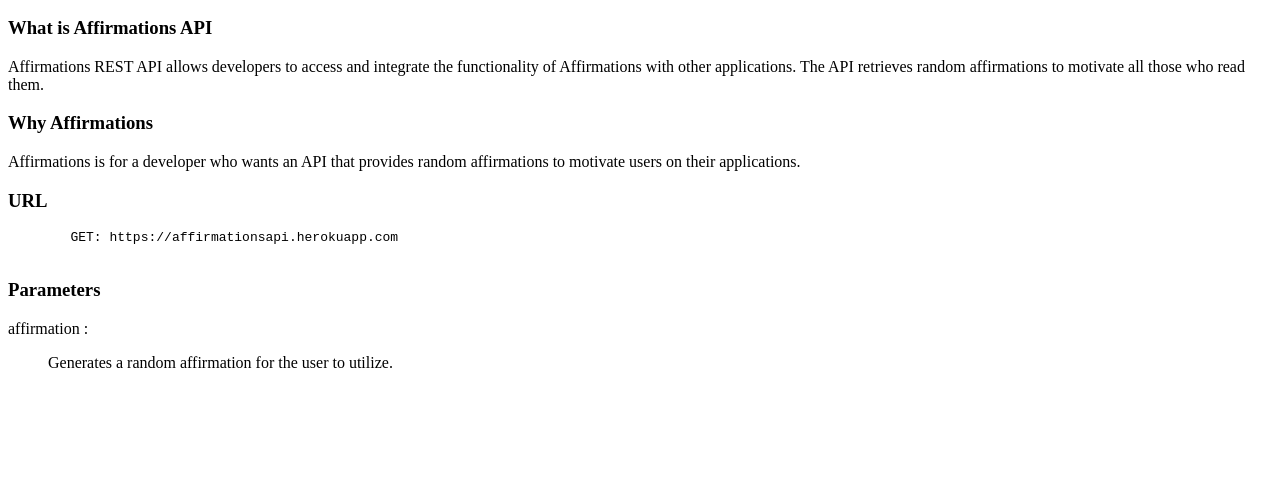
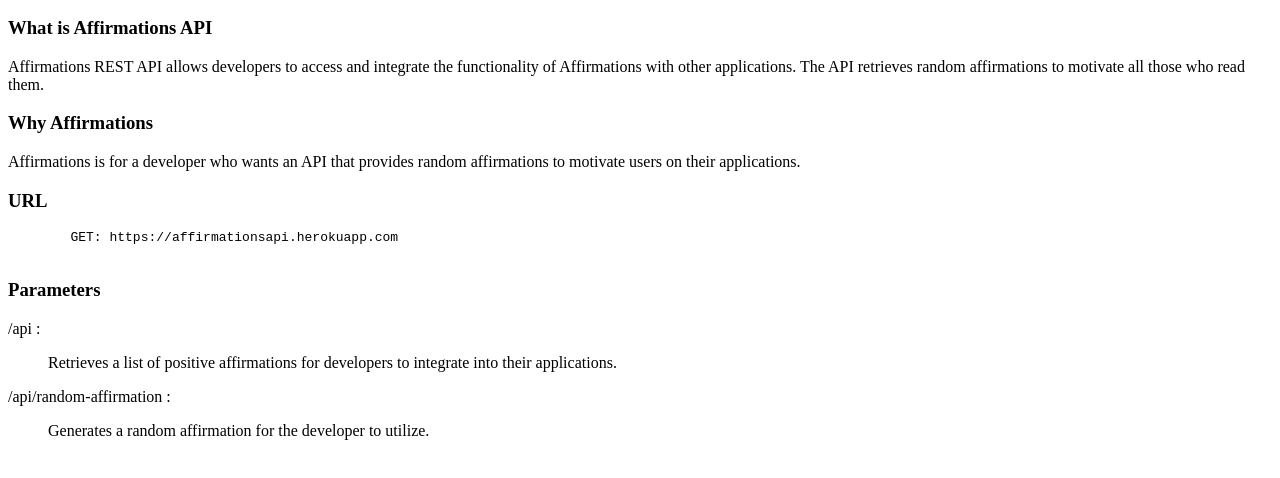
Before and after one commit to renjval12/AffirmationsAPI, a website: page index.html in a window 1280 px wide. Shown: the part 110-588 px from the top of the page. Drawn offline with Linux system fonts and the light colour scheme.

Commit message:
update routes

```diff
--- a/index.html
+++ b/index.html
@@ -23,9 +23,15 @@
     </pre>
     <h3>Parameters</h3>
     <dl class="docutils">
-        <dt>affirmation :</dt>
+        <dt>/api :</dt>
         <dd>
-            <p class="last">Generates a random affirmation for the user to utilize.</p>
+            <p class="last">Retrieves a list of positive affirmations for developers to integrate into their applications.</p>
+        </dd>
+    </dl>
+    <dl class="docutils">
+        <dt>/api/random-affirmation :</dt>
+        <dd>
+            <p class="last">Generates a random affirmation for the developer to utilize.</p>
         </dd>
     </dl>
     <p></p>
```
